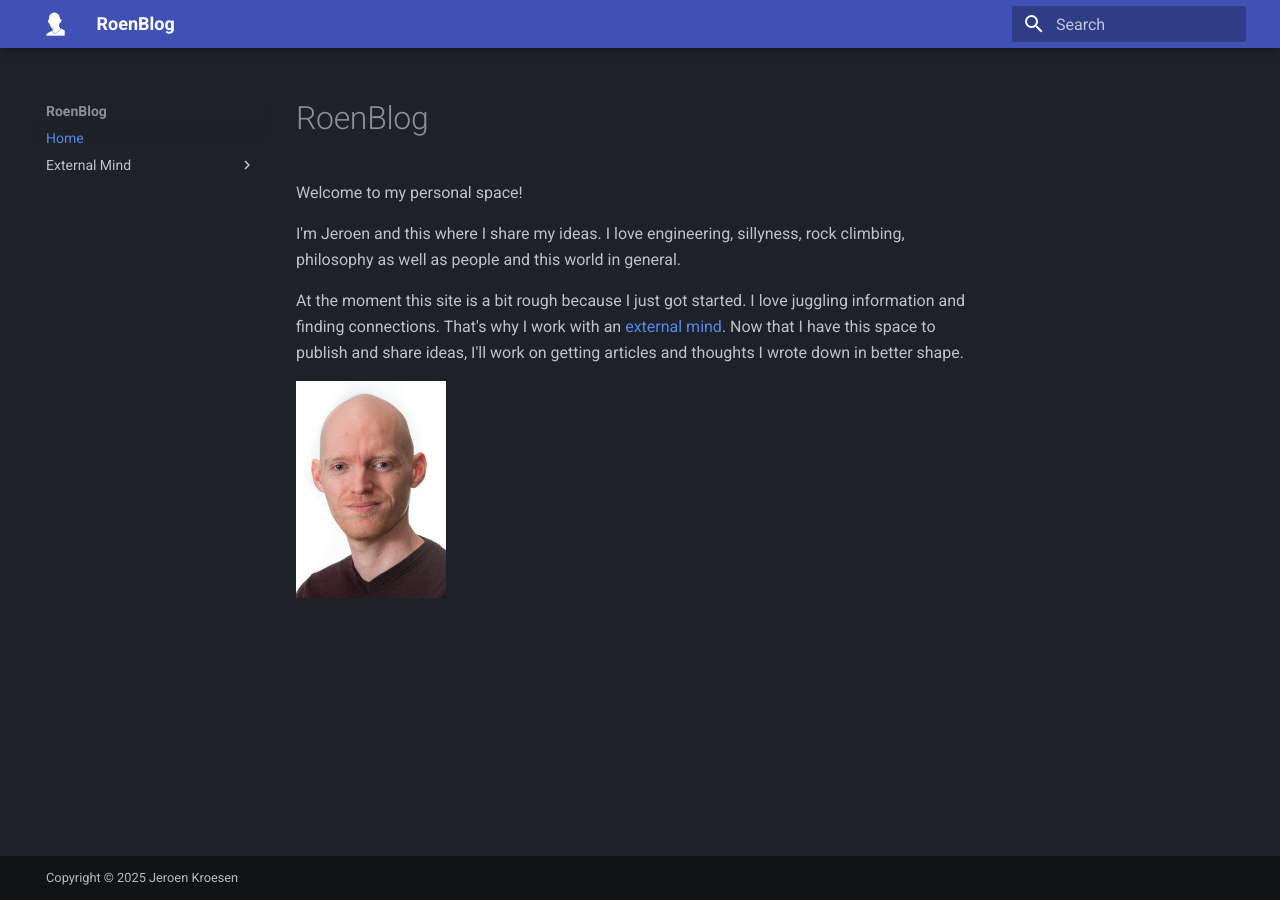
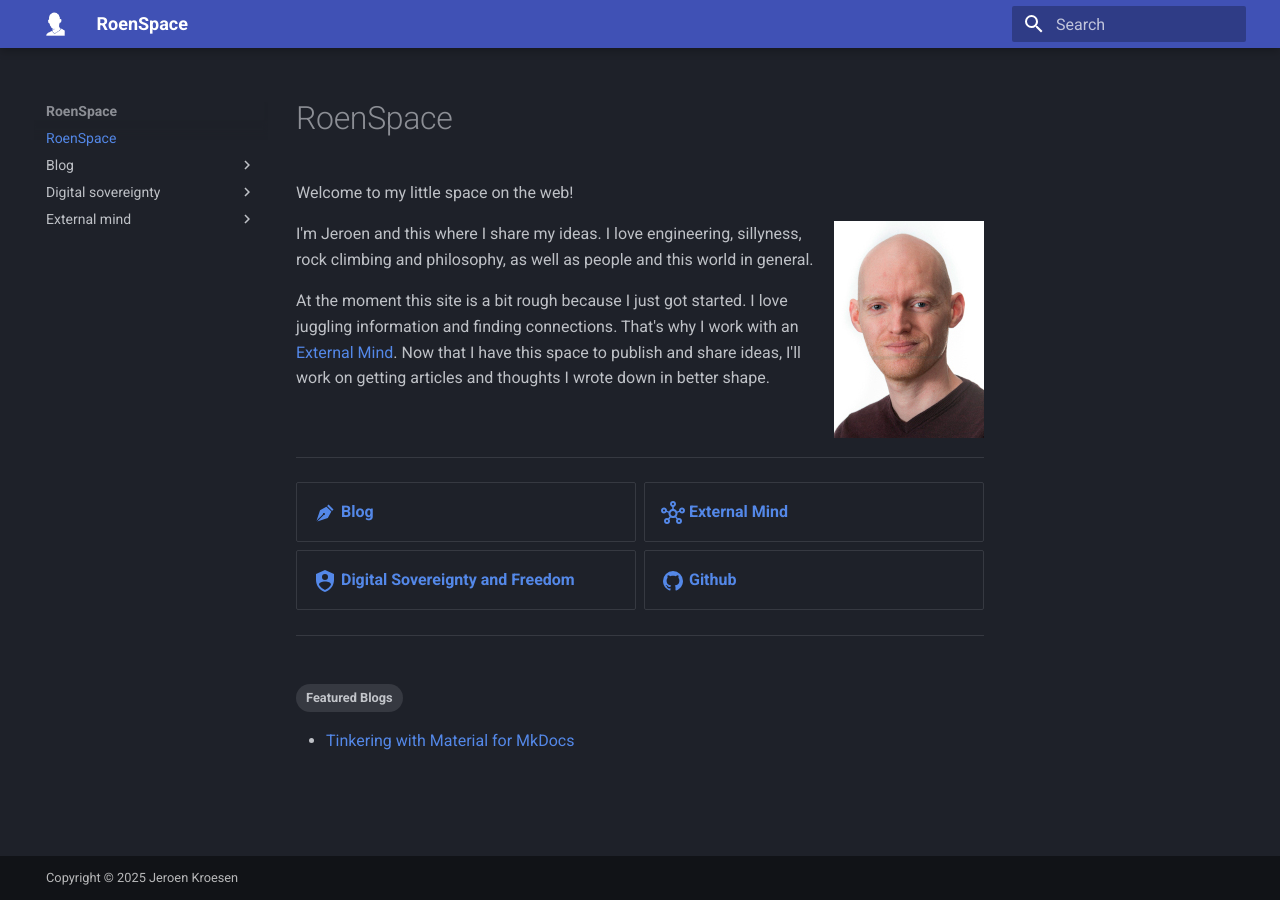
Before and after one commit to jeroenkroesen/Roenblog, an MkDocs documentation site: the page built from docs/index.md, in a window 1280 px wide. Built offline with MkDocs 1.6.1 and Material for MkDocs 9.7.7, drawn with Linux system fonts in a browser that asks for light colours.

Commit message:
Add: blog, digital_sovereignty. Update: frontpage

```diff
--- /dev/null
+++ b/docs/digital_sovereignty/.meta.yml
@@ -0,0 +1,2 @@
+hide:
+  - tags
--- /dev/null
+++ b/docs/external_mind/.meta.yml
@@ -0,0 +1,2 @@
+hide:
+  - tags
--- a/docs/index.md
+++ b/docs/index.md
@@ -1,12 +1,35 @@
 ---
-title: RoenBlog
+title: RoenSpace
+joplin_external: "joplin://x-callback-url/openNote?id=ab17e62fc6254885a5a2b1750732438a"
+joplin_internal: "[RoenBlog -t-](:/ab17e62fc6254885a5a2b1750732438a)"
 ---
 
-# RoenBlog
-Welcome to my personal space!
+# RoenSpace
+Welcome to my little space on the web!
 
-I'm Jeroen and this where I share my ideas. I love engineering, sillyness, rock climbing, philosophy as well as people and this world in general.
+![thatsme](_resources/jeroen_informeel3.jpg){ align=right }
 
-At the moment this site is a bit rough because I just got started. I love juggling information and finding  connections. That's why I work with an [external mind](external_mind/index.md). Now that I have this space to publish and share ideas, I'll work on getting articles and thoughts I wrote down in better shape.
+I'm Jeroen and this where I share my ideas. I love engineering, sillyness, rock climbing and philosophy, as well as people and this world in general.
 
-![thatsme](_resources/jeroen_informeel3.jpg)
+At the moment this site is a bit rough because I just got started. I love juggling information and finding connections. That's why I work with an [External Mind](external_mind/index.md). Now that I have this space to publish and share ideas, I'll work on getting articles and thoughts I wrote down in better shape.
+
+<br>
+***
+
+
+<div class="grid cards" markdown>
+
+- **[:material-fountain-pen-tip:{.lg .middle} Blog](blog/index.md)**
+- **[:material-hub-outline:{.lg .middle} External Mind](external_mind/index.md)**
+- **[:material-shield-account:{.lg .middle} Digital Sovereignty and Freedom](digital_sovereignty/index.md)**
+- **[:material-github:{.lg .middle} Github](https://github.com/jeroenkroesen)**
+
+</div>
+
+***
+
+
+<!-- material/tags {
+    include: [Featured Blogs],
+    exclude: [test]
+} -->
--- a/mkdocs.yml
+++ b/mkdocs.yml
@@ -1,14 +1,26 @@
-site_name: RoenBlog
+site_name: RoenSpace
 site_url: https://jeroenkroesen.github.io/Roenblog/
 theme:
   name: material
   palette:
     scheme: slate
   logo: _resources/roenicon.png
+  features:
+    - navigation.path
+    - content.code.copy
+plugins:
+  - search
+  - blog
+  - meta
+  - tags:
+      listings_toc: false
+markdown_extensions:
+  - attr_list
+  - md_in_html
+  - pymdownx.blocks.caption
+  - pymdownx.emoji:
+      emoji_index: !!python/name:material.extensions.emoji.twemoji
+      emoji_generator: !!python/name:material.extensions.emoji.to_svg
 extra:
   generator: false
 copyright: Copyright &copy; 2025 Jeroen Kroesen
-nav:
-  - Home: index.md
-  - External Mind:
-      - Introduction to External Mind: external_mind/index.md
```
Also changed, not shown: docs/blog/index.md (added, +1 -0 lines), docs/blog/posts/tinkering_with_material_mkdocs.md (added, +57 -0 lines), docs/digital_sovereignty/index.md (added, +10 -0 lines), docs/external_mind/index.md (+3 -0 lines).
